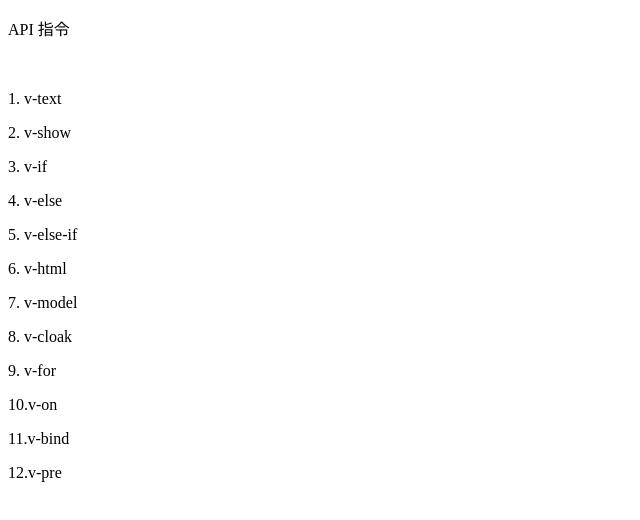
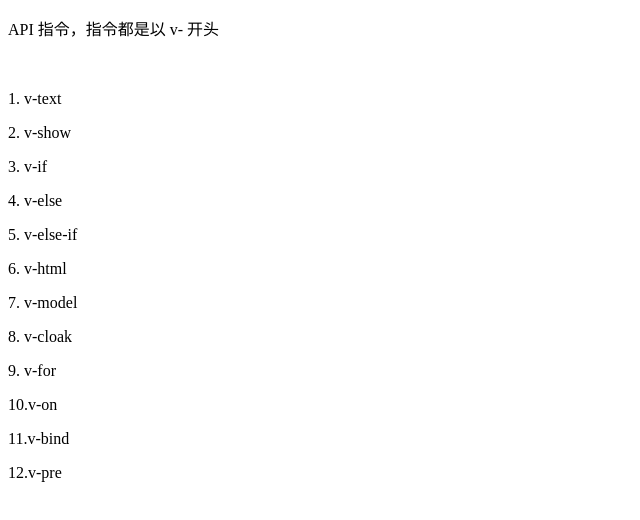
Before and after one commit to Chuyue0/vue_learn, a plain HTML site: page directiveMul.html in a window 1280 px wide. Shown: the whole page, without its empty margins (0-640 px from the left). Drawn offline with Linux system fonts and the light colour scheme.

Commit message:
update html file

```diff
--- a/directiveMul.html
+++ b/directiveMul.html
@@ -7,7 +7,7 @@
 </head>
 <body>
 	<div id="direct">
-		<p>API 指令</p>
+		<p>API 指令，指令都是以 v- 开头</p>
 		<br>
 		<p>1. v-text</p>
 		<p>2. v-show</p>
```
